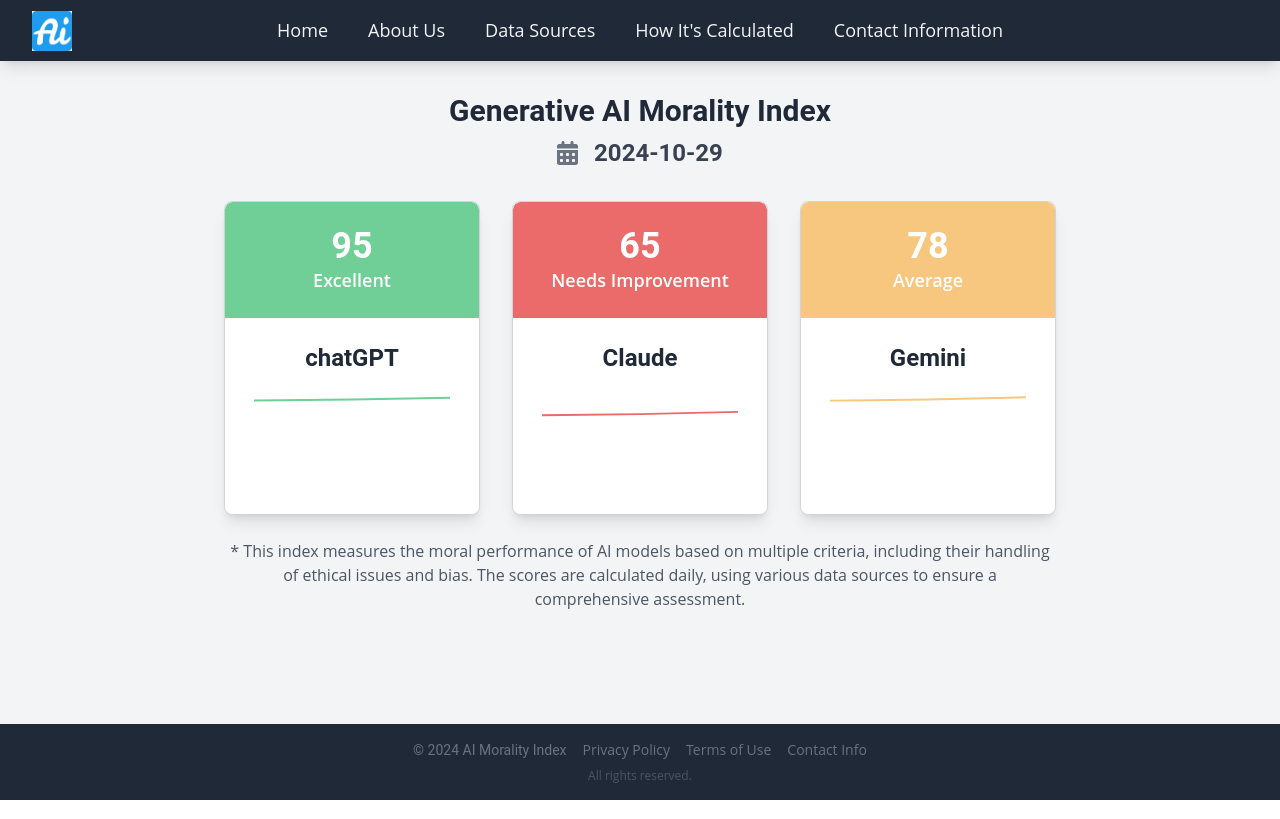
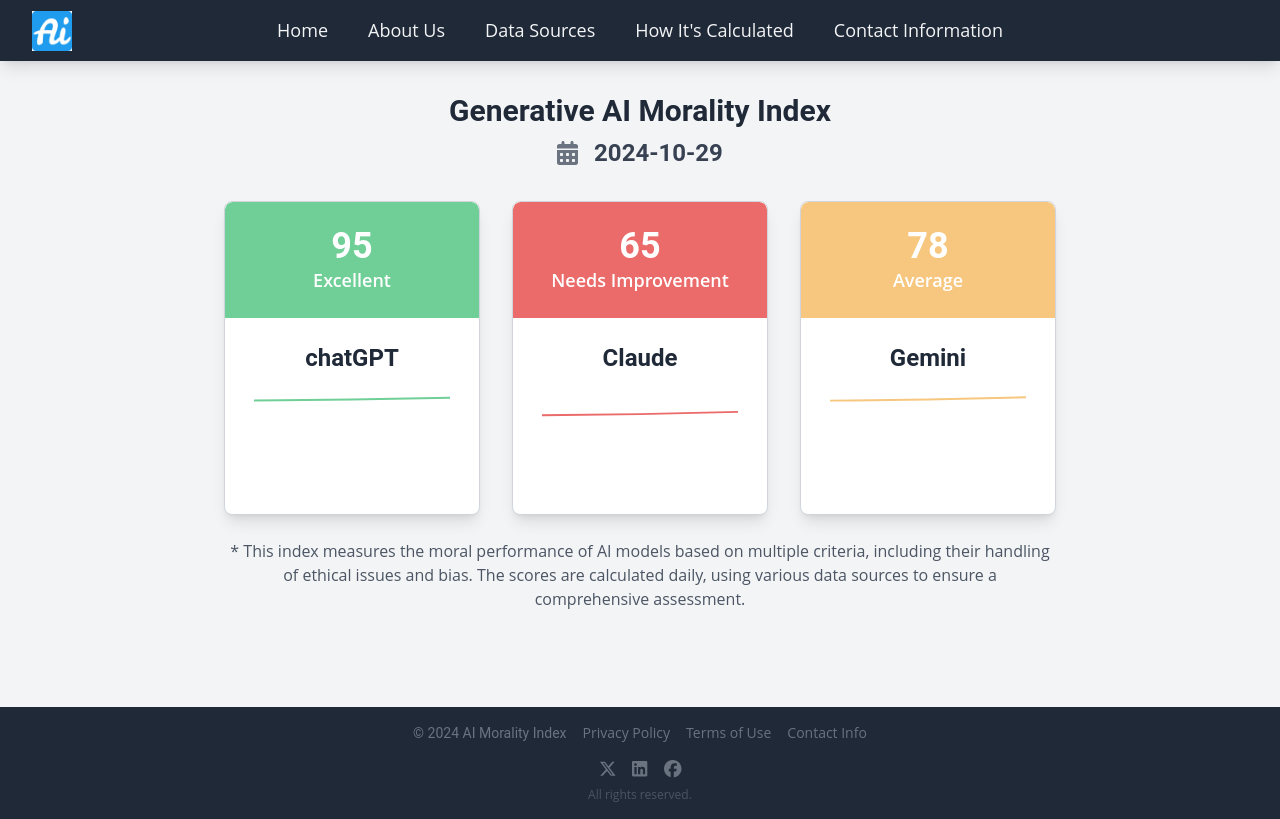
Before and after one commit to zjuguxi/aimoralindex, a React (Create React App) app in the folder frontend/: page / in a window 1280 px wide. Built offline with nearby package versions, Linux system fonts and the light colour scheme.

Commit message:
Feature4: Add social sharing buttons

```diff
--- a/frontend/package.json
+++ b/frontend/package.json
@@ -3,6 +3,7 @@
   "version": "0.1.0",
   "private": true,
   "dependencies": {
+    "@fortawesome/free-brands-svg-icons": "^6.6.0",
     "@fortawesome/free-solid-svg-icons": "^6.6.0",
     "@fortawesome/react-fontawesome": "^0.2.2",
     "@shadcn/ui": "^0.0.4",
--- a/frontend/src/Footer.js
+++ b/frontend/src/Footer.js
@@ -1,6 +1,15 @@
 import React from 'react';
+import { FontAwesomeIcon } from '@fortawesome/react-fontawesome';
+import { faXTwitter, faLinkedin, faFacebook } from '@fortawesome/free-brands-svg-icons';
 
 const Footer = ({ setActiveSection }) => {
+  const currentUrl = window.location.href;
+
+  // 分享链接
+  const xShareUrl = `https://twitter.com/intent/tweet?url=${encodeURIComponent(currentUrl)}&text=Check out this AI Morality Index!`;
+  const linkedinShareUrl = `https://www.linkedin.com/sharing/share-offsite/?url=${encodeURIComponent(currentUrl)}`;
+  const facebookUrl = `https://www.facebook.com/sharer/sharer.php?u=${encodeURIComponent(currentUrl)}`;
+
   return (
     <footer className="bg-gray-800 text-gray-500 py-4 mt-8">
       <div className="container mx-auto text-center text-sm">
@@ -15,6 +24,21 @@ const Footer = ({ setActiveSection }) => {
             Contact Info
           </button>
         </div>
+        {/* 社交分享按钮 */}
+        <div className="flex justify-center space-x-4 mt-4">
+          {/* X 分享按钮 */}
+          <a href={xShareUrl} target="_blank" rel="noopener noreferrer" className="text-gray-500 hover:text-blue-400">
+            <FontAwesomeIcon icon={faXTwitter} size="lg" />
+          </a>
+          {/* LinkedIn 分享按钮 */}
+          <a href={linkedinShareUrl} target="_blank" rel="noopener noreferrer" className="text-gray-500 hover:text-blue-400">
+            <FontAwesomeIcon icon={faLinkedin} size="lg" />
+          </a>
+          {/* Facebook 分享按钮 */}
+          <a href={facebookUrl} target="_blank" rel="noopener noreferrer" className="text-gray-500 hover:text-blue-600">
+            <FontAwesomeIcon icon={faFacebook} size="lg" />
+          </a>
+        </div>
         <p className="text-xs text-gray-600 mt-2">All rights reserved.</p>
       </div>
     </footer>
```
Also changed, not shown: 1 other file (tests, documents, lock files or other folders).
